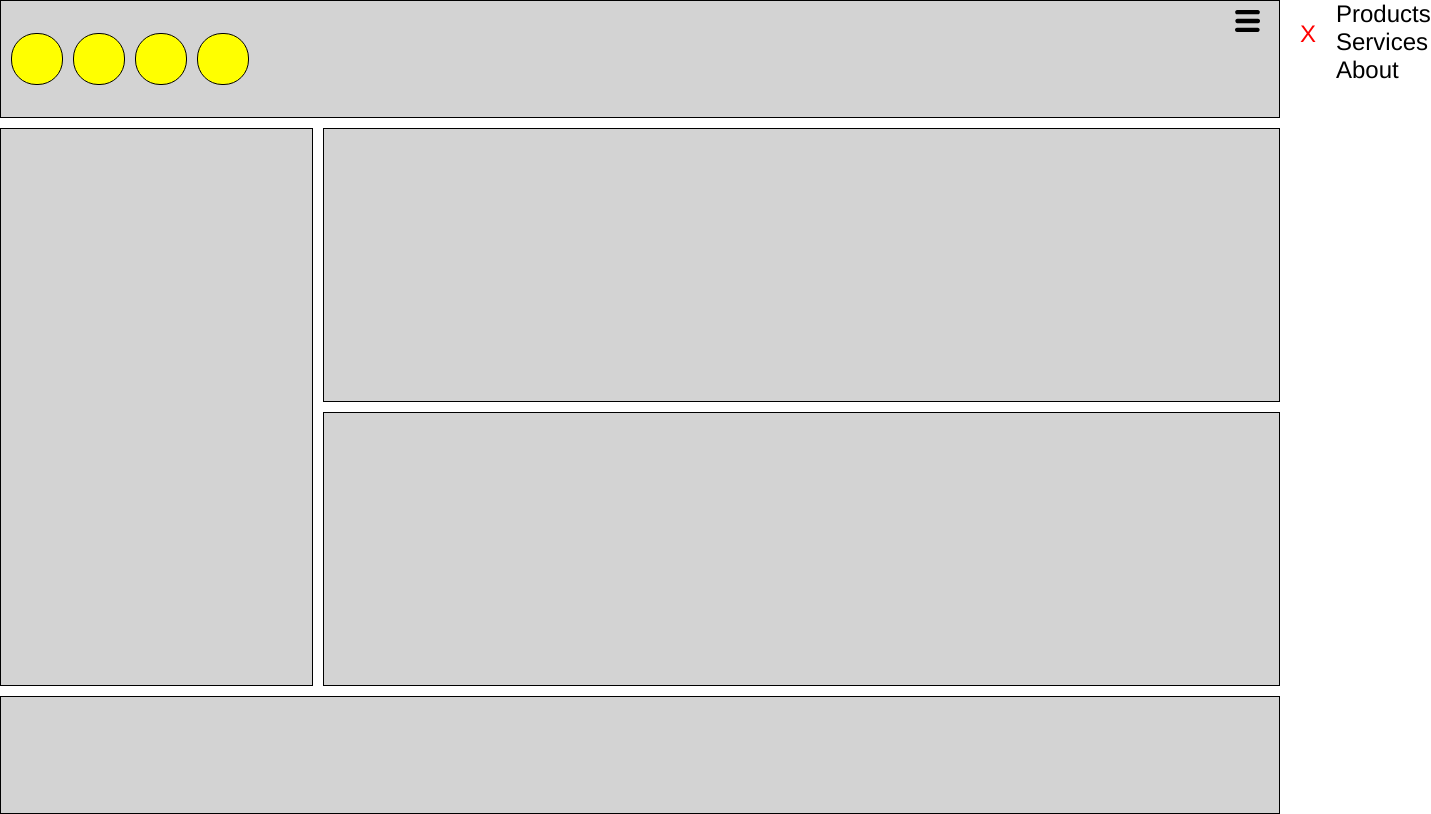
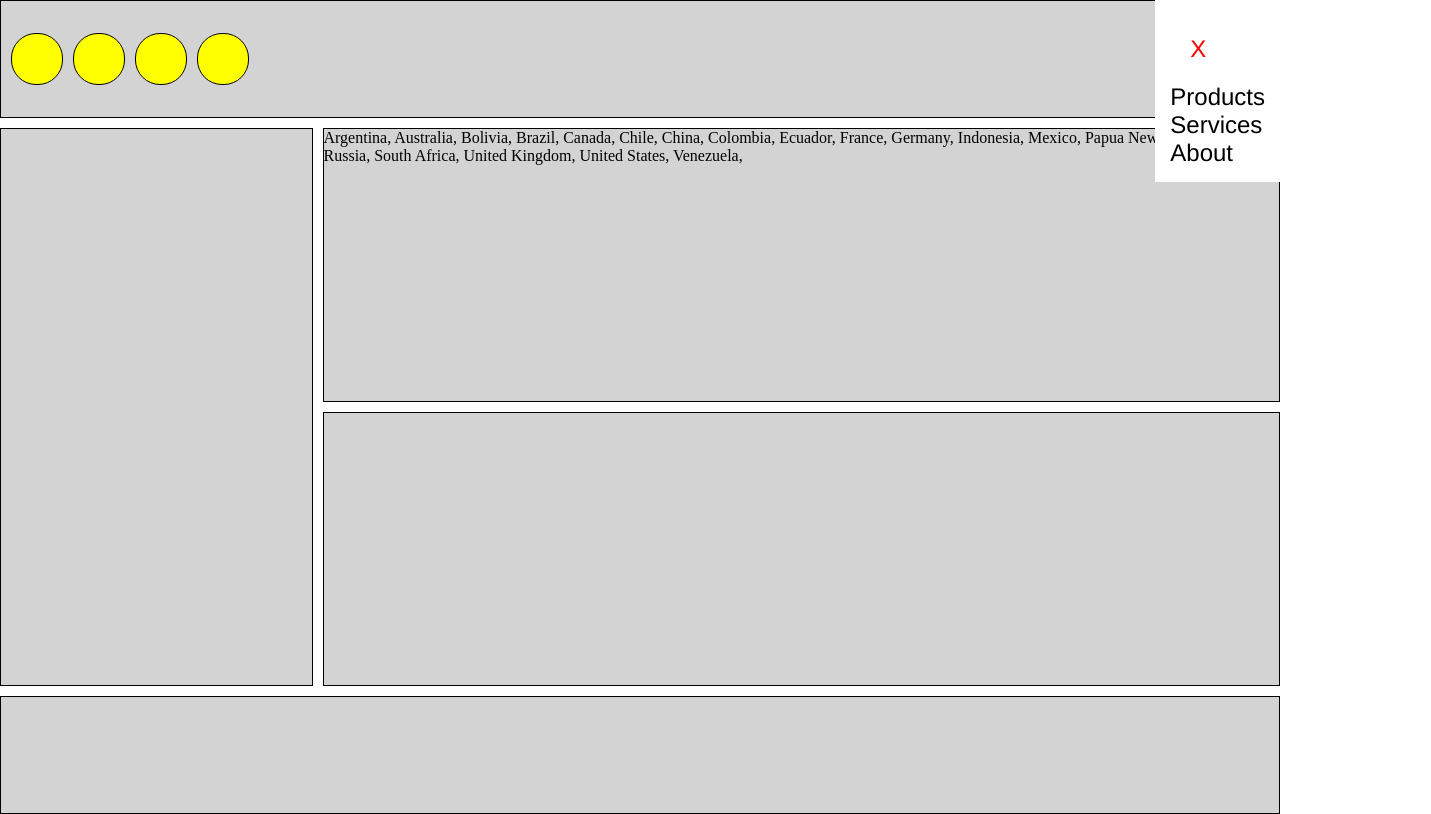
Before and after one commit to JPRickabaugh/codingtest, a plain HTML site: page index.html in a window 1280 px wide. Both pictures are taken after a click on the picture 1247 px from the left and 20 px from the top of the page. Shown: the whole page, 1431 px wide, since content can reach past the window. Drawn offline with nearby package versions, Linux system fonts and the light colour scheme.

Commit message:
Looped through the JSON data.

```diff
--- a/css/styles.css
+++ b/css/styles.css
@@ -34,6 +34,12 @@
   width: 50px;
   border-radius: 25px;
   margin-left: 10px;
+}
+
+.menuitem:hover {
+  background-image: url("../img/thumbs-up.jpg");
+  background-position: center;
+  background-size: contain;
 }
 
 #sidebar {
@@ -100,7 +106,8 @@
 }
 
 #offscreen-nav{
-  position:absolute; //change to fixed per scott
+  display: none;
+  position:fixed;
   top:0;
   right:0;
   width:0px;
@@ -109,11 +116,13 @@
   transition: 0.5s ease;
   font-size: 1.5em;
   font-family: Helvetica;
+  padding: 15px;
 }
 
 #close{
   float:left;
   margin: 20px;
   color:red;
+  cursor: pointer;
  }
 }
--- a/js/scripts.js
+++ b/js/scripts.js
@@ -2,16 +2,82 @@ $(function(){
   console.log('Ready to begin the test...');
 
 //Problem #2
+  console.log('PROBLEM 2');
   function foo(){
-
     var msg = 'bah'; //put var before console log to fix function, added semicolon at end of brackets
     console.log(msg);
-
   };
-
   foo();
 
+//Problem #8
+  $('#burger').click(function(){
+    console.log('clicked burger');
+    $('#offscreen-nav').css({'display': 'block','width': 'auto','height': 'auto'});
+  });
 
+  $('#close').click(function(){
+    console.log('clicked X');
+    $('#offscreen-nav').css('display', 'none');
+  });
 
+//Problem #9
+  console.log('PROBLEM 9');
+  var student = {
+    name:'Brenda',
+    age:20,
+    mood:'happy'
+  }
+  function meet(){
+    if (student.mood = 'happy') {
+      console.log ('hello!');
+    } else {
+      console.log ('bug off');
+    }
+  }
+  console.log(student.name);
+  meet();
 
+//Problem #10
+/*  console.log('PROBLEM 10');
+  function meetSteve(student){
+    console.log('test');
+    student[mood] = 'unhappy';
+    console.log(student.mood);
+  }
+  meetSteve(); */
+
+//Problem #12
+  console.log('PROBLEM 12');
+  var num1 = 7
+  var num2 = 8
+  function multi(){
+    var product = num1 * num2
+    console.log(product)
+  }
+  multi();
+
+//Problem #13
+  console.log('PROBLEM 13');
+  var data = [];
+  var url = 'js/nations.json';
+  var html = '';
+  $.ajax({
+    type:'GET',
+    dataType:'json',
+    data: data,
+    url: url,
+    async:true,
+    success: function(data){
+      console.log(data);
+      for (i = 0; i < data.length; i++){
+        if (data[i].Airports > 400){
+          html += data[i].name + ', ';
+        }else{
+
+        }
+      }
+      console.log(html);
+      $('#main-top-panel').append(html);
+    }
+  });
 });
```
Also changed, not shown: 1 other file.
